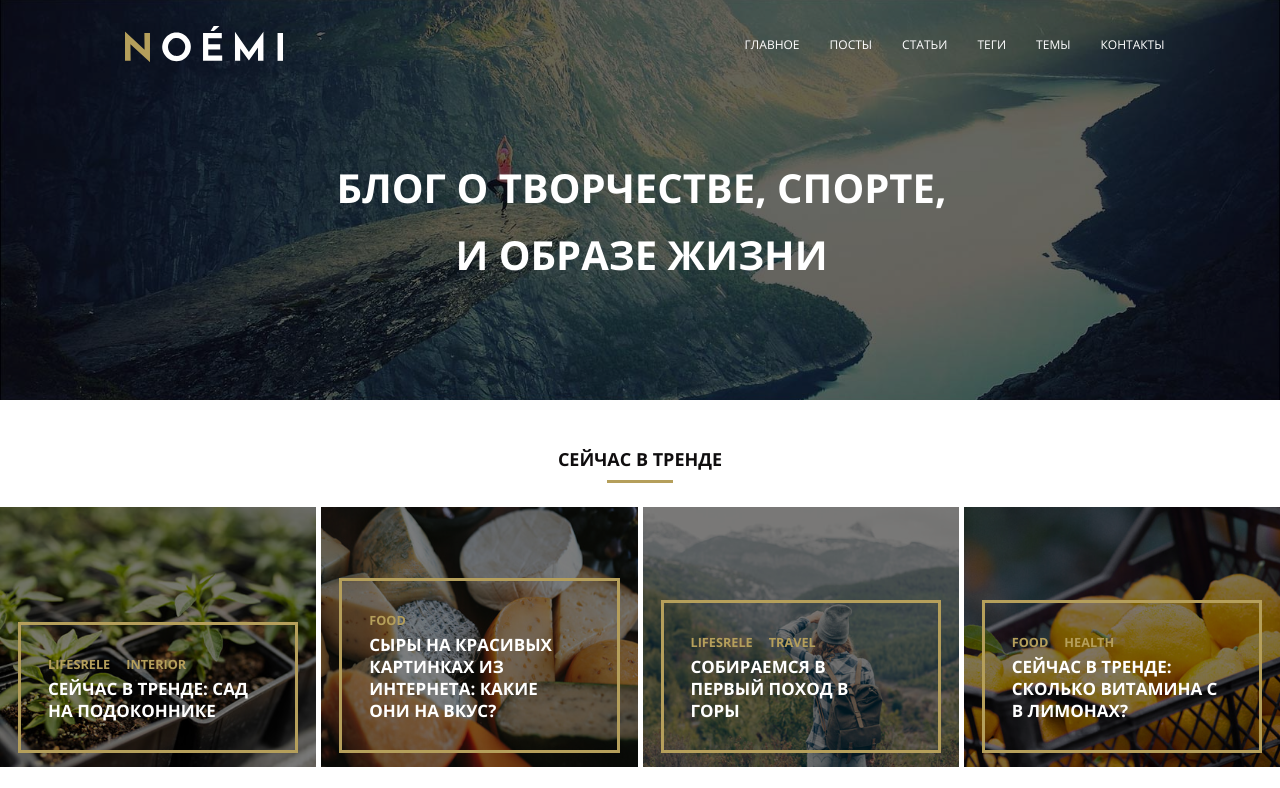
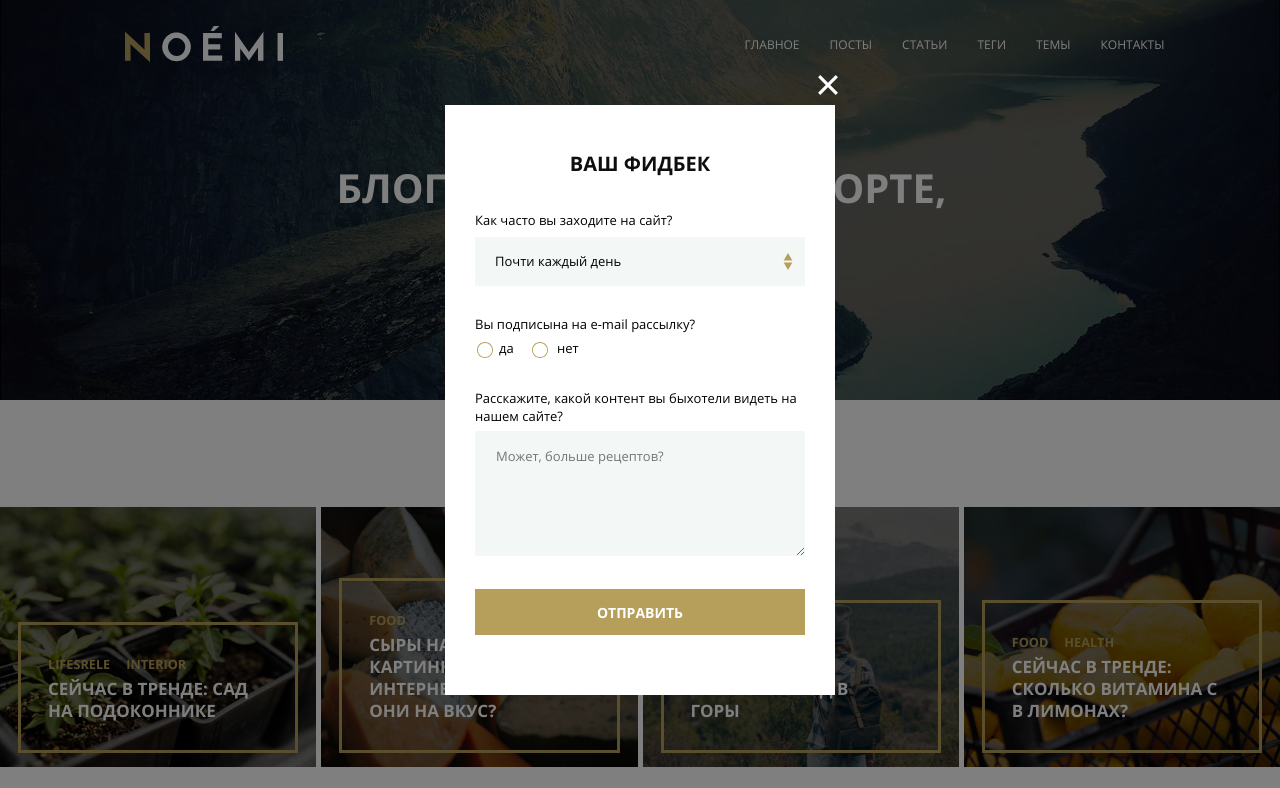
Before and after one commit to zzzlukaaa/mq-diplom, a plain HTML site: page index.html in a window 1280 px wide. Shown: the top 788 px of the page. Drawn offline with Linux system fonts and the light colour scheme; files whose address does not match are found by name.

Commit message:
Add files via upload

```diff
--- a/index.html
+++ b/index.html
@@ -899,7 +899,7 @@
 
 
 
-  <div class="popup popup-activenot">
+  <div class="popup popup-active">
     <div class="popup-conteiner">
       <div class="popup-box">
 
```
